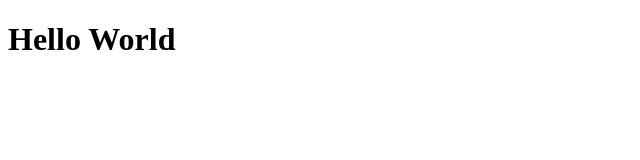
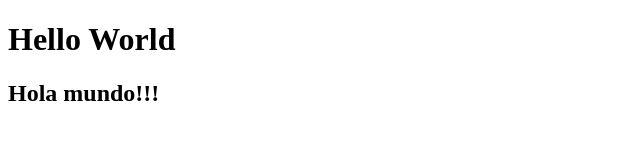
Before and after one commit to Rebelionzero/MemoTest, a plain HTML site: page index.html in a window 1280 px wide. Shown: the whole page, without its empty margins (0-640 px from the left). Drawn offline with Linux system fonts and the light colour scheme.

Commit message:
h2 hola mundo

```diff
--- a/index.html
+++ b/index.html
@@ -5,5 +5,6 @@
 </head>
 <body>
 	<h1>Hello World</h1>
+	<h2>Hola mundo!!!</h2>
 </body>
 </html>
```
